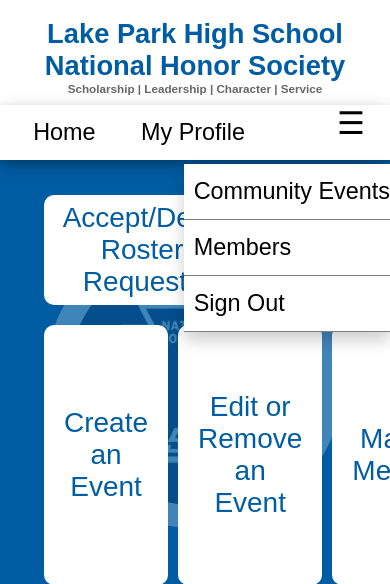
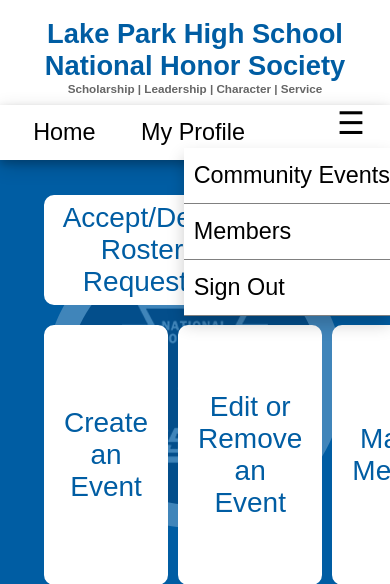
Before and after one commit to sahilshahpatel/LPNHS-Website, a PHP site: page /admin-dashboard.php in a window 390 px wide, after a click that opens the changed part; the page is wider, and only the part inside the window is pictured. Shown: the top 584 px of that part. Run offline with PHP 8.4, Linux system fonts and the light colour scheme; a user stored in the database is signed in; data comes from the database, SQL or seed files in the repository; some libraries are stand-ins or nearby versions.

Commit message:
made menu drop down more consistent

```diff
--- a/baseCSS.css
+++ b/baseCSS.css
@@ -458,7 +458,7 @@ button.reverseColor{
         display: none;
         right:0;
         position: absolute;
-        margin-top: 59px;
+        margin-top: 11vmin;
         background-color: #fff;
         min-width: 200px;
         box-shadow: 0px 8px 16px 0px rgba(0,0,0,0.2);
```
